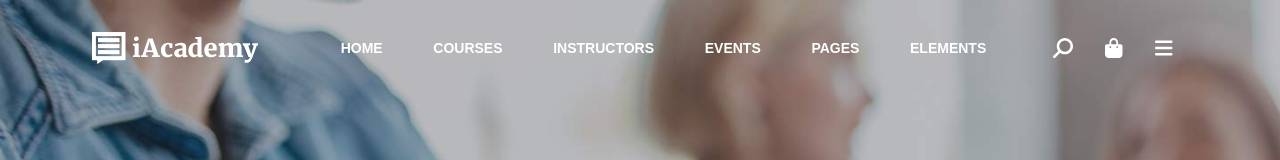
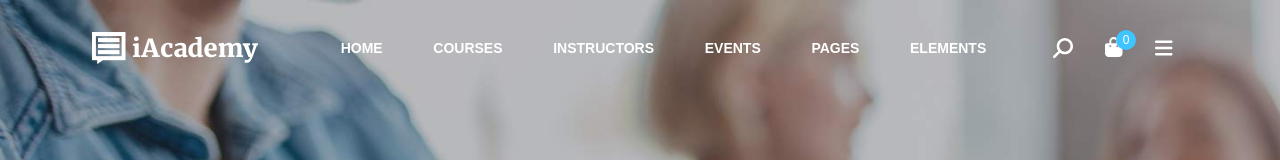
Before and after one commit to carloeusebi/proj-html-vuejs, a Vue app: page / in a window 1280 px wide. Shown: the top 160 px of the page. Built offline with nearby package versions, Linux system fonts and the light colour scheme.

Commit message:
Added items in the cart

```diff
--- a/src/components/header/HeaderNavbar.vue
+++ b/src/components/header/HeaderNavbar.vue
@@ -4,7 +4,7 @@ import { navbarLinks } from '@/assets/data';
 import AppLogo from '../AppLogo.vue';
 export default {
 	data() {
-		return { navbarLinks };
+		return { navbarLinks, itemsInCart: 0 };
 	},
 	components: { AppLogo },
 };
@@ -22,16 +22,20 @@ export default {
 			:icon="['fas', 'magnifying-glass']"
 			size="lg"
 			flip="horizontal" />
-		<font-awesome-icon
-			:icon="['fas', 'bag-shopping']"
-			size="lg" />
+		<div class="position-relative">
+			<font-awesome-icon
+				:icon="['fas', 'bag-shopping']"
+				size="lg" />
+			<span class="items-in-cart">{{ itemsInCart }}</span>
+		</div>
 		<font-awesome-icon
 			:icon="['fas', 'bars']"
 			size="lg" />
 	</nav>
 </template>
 
-<style scoped>
+<style lang="scss" scoped>
+@use '@/assets/sass/colors' as *;
 .logo {
 	height: 32px;
 }
@@ -63,4 +67,20 @@ a {
 	font-weight: 600;
 	font-size: 14px;
 }
+
+.items-in-cart {
+	position: absolute;
+	top: 15%;
+	left: 75%;
+	transform: translate(-50%, -50%);
+
+	display: flex;
+	justify-content: center;
+	align-items: center;
+	width: 20px;
+	height: 20px;
+	font-size: 0.75rem;
+	background-color: $background-blue;
+	border-radius: 50%;
+}
 </style>
```
